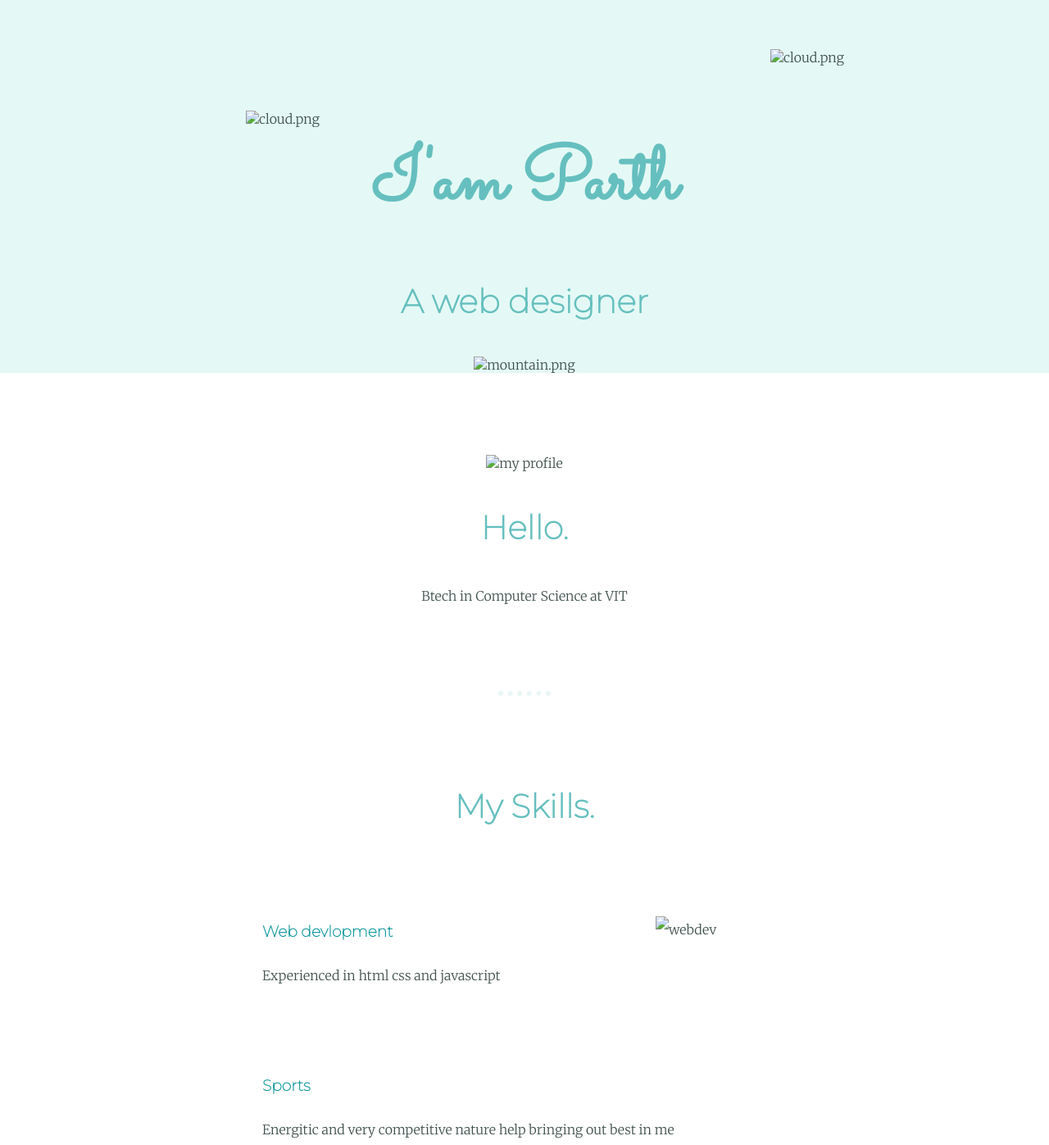
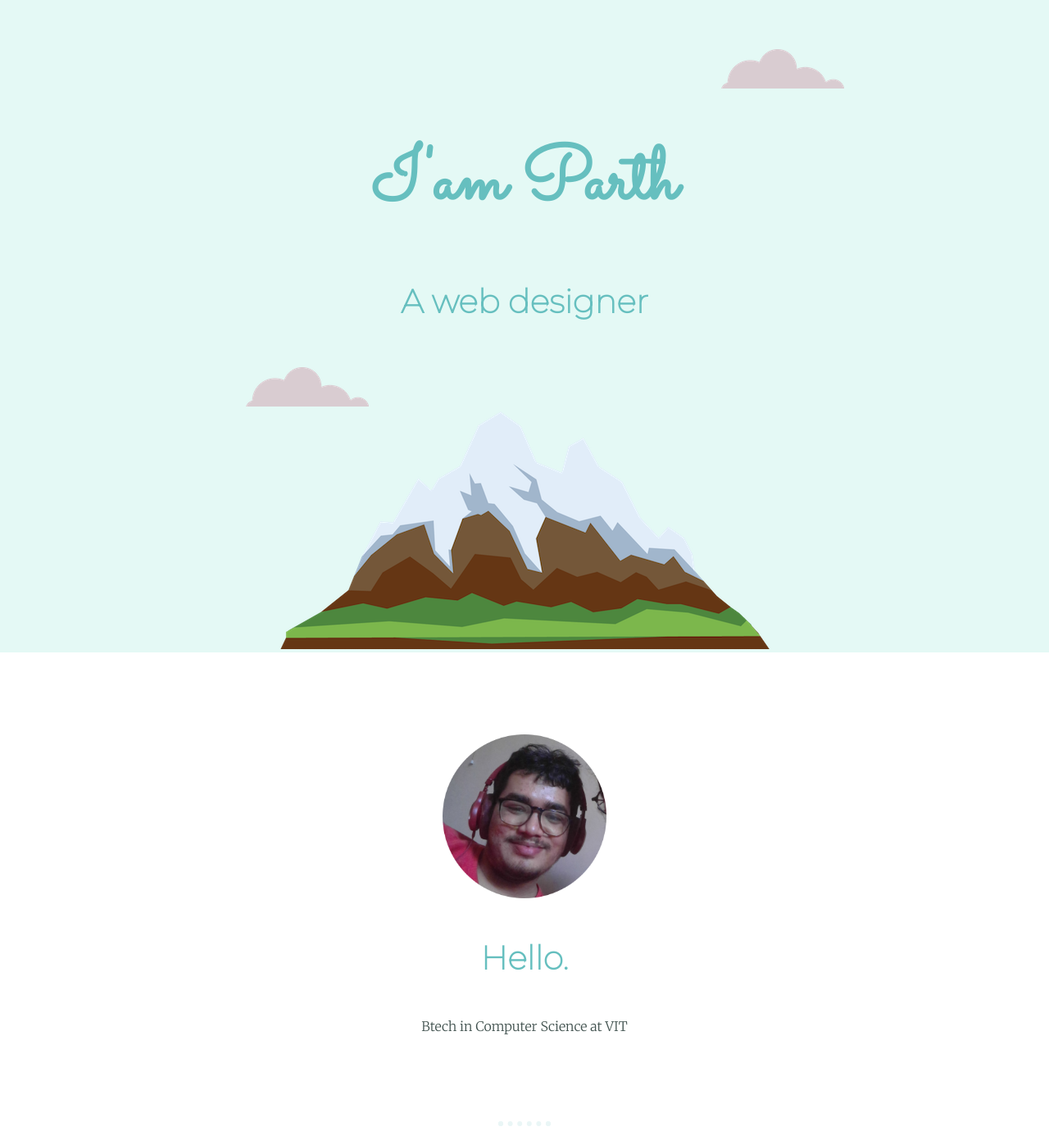
Before and after one commit to Parth-Shah-2001/Pks, a plain HTML site: page index.html in a window 1280 px wide. Shown: the top 1397 px of the page at 82% size. Drawn offline with Linux system fonts and the light colour scheme.

Commit message:
Update index.html

```diff
--- a/index.html
+++ b/index.html
@@ -14,15 +14,15 @@
 
   <div class="top-container">
 
-    <img class="top-cloud" alt="cloud.png" src="my_Site/img/cloud.png">
+    <img class="top-cloud" alt="cloud.png" src="cloud.png">
     <h1>I'am Parth</h1>
     <h2>A web designer</h2>
-    <img class="bottom-cloud" alt="cloud.png" src="my_Site/img/cloud.png">
-    <img alt="mountain.png" src="my_Site/img/mountain.png">
+    <img class="bottom-cloud" alt="cloud.png" src="cloud.png">
+    <img alt="mountain.png" src="mountain.png">
   </div>
   <div class="middle-container">
     <div class="profile">
-      <img src="my_Site/img/circle-cropped.png" alt="my profile" width="200px" height="200px">
+      <img src="circle-cropped.png" alt="my profile" width="200px" height="200px">
       <h2>Hello.</h2>
       <p>Btech in Computer Science at VIT</p>
     </div>
@@ -30,12 +30,12 @@
     <div class="skills">
       <h2>My Skills.</h2>
       <div class="skill-row">
-        <img class="code-img" src="my_Site/img/computer.png" alt="webdev">
+        <img class="code-img" src="computer.png" alt="webdev">
         <h3>Web devlopment</h3>
         <p>Experienced in html css and javascript</p>
       </div>
       <div class="skill-row">
-        <img class="chilli-img" src="my_Site/img/chillies.png" alt="">
+        <img class="chilli-img" src="chillies.png" alt="">
         <h3>Sports</h3>
         <p>Energitic and very competitive nature help bringing out best in me</p>
       </div>
```
